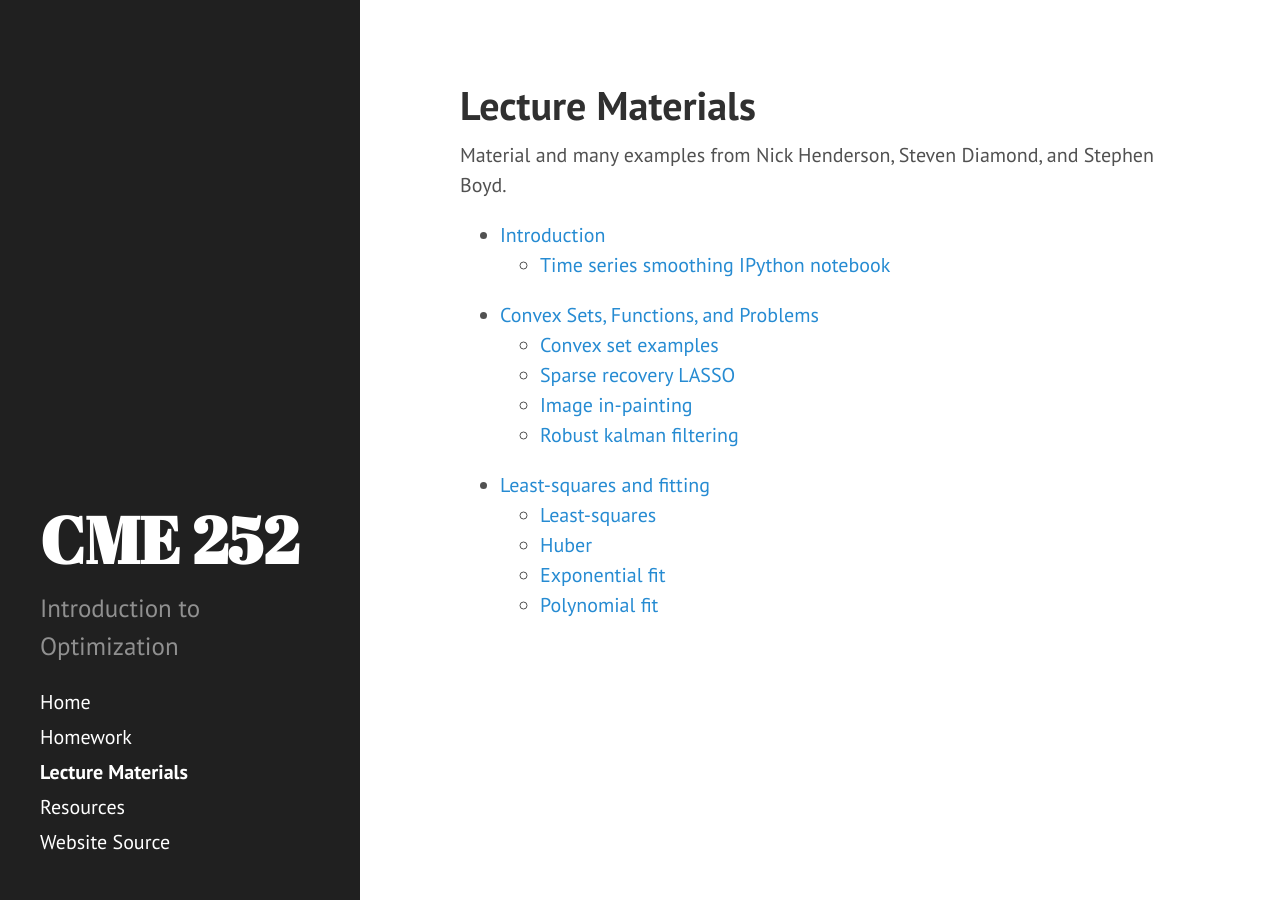
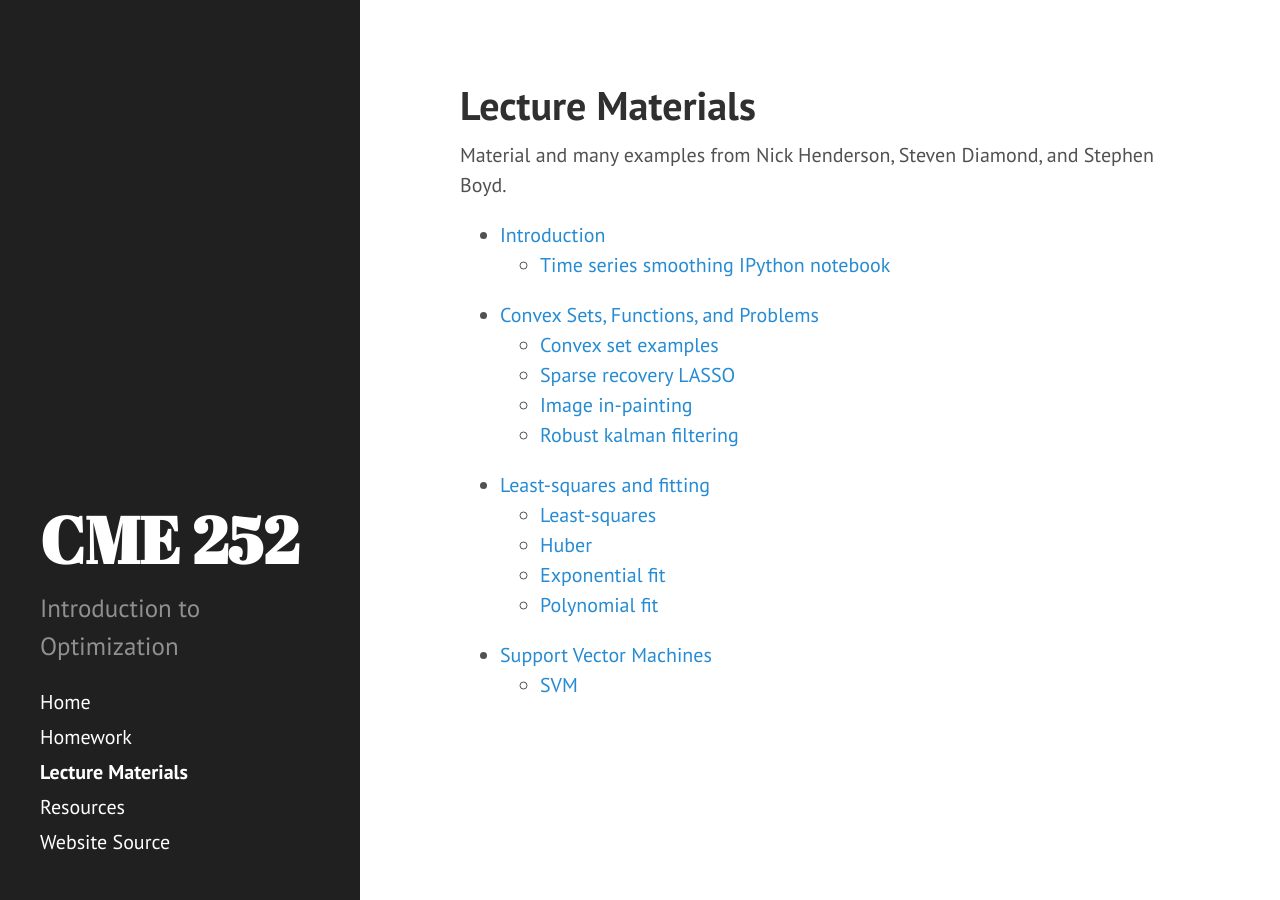
Before and after one commit to ajfriend/cme252, a Jekyll site: the page built from lecture_materials.md, in a window 1280 px wide. Built offline with Jekyll 4.4.1, drawn with Linux system fonts in a browser that asks for light colours; Markdown is read by kramdown in place of the engine named in the settings.

Commit message:
svm notes

```diff
--- a/lecture_materials.md
+++ b/lecture_materials.md
@@ -17,3 +17,5 @@ Material and many examples from Nick Henderson, Steven Diamond, and Stephen Boyd
     - [Huber](http://nbviewer.ipython.org/github/icme/cme252-optimization/blob/master/lectures/fitting/huber.ipynb)
     - [Exponential fit](http://nbviewer.ipython.org/github/icme/cme252-optimization/blob/master/lectures/fitting/exponential-fit.ipynb)
     - [Polynomial fit](http://nbviewer.ipython.org/github/icme/cme252-optimization/blob/master/lectures/fitting/polynomial-fit.ipynb)
+- [Support Vector Machines](https://github.com/icme/cme252-optimization/raw/master/lectures/svm/svm.pdf)
+    - [SVM](http://nbviewer.ipython.org/github/icme/cme252-optimization/blob/master/lectures/svm/svm.ipynb)
```
